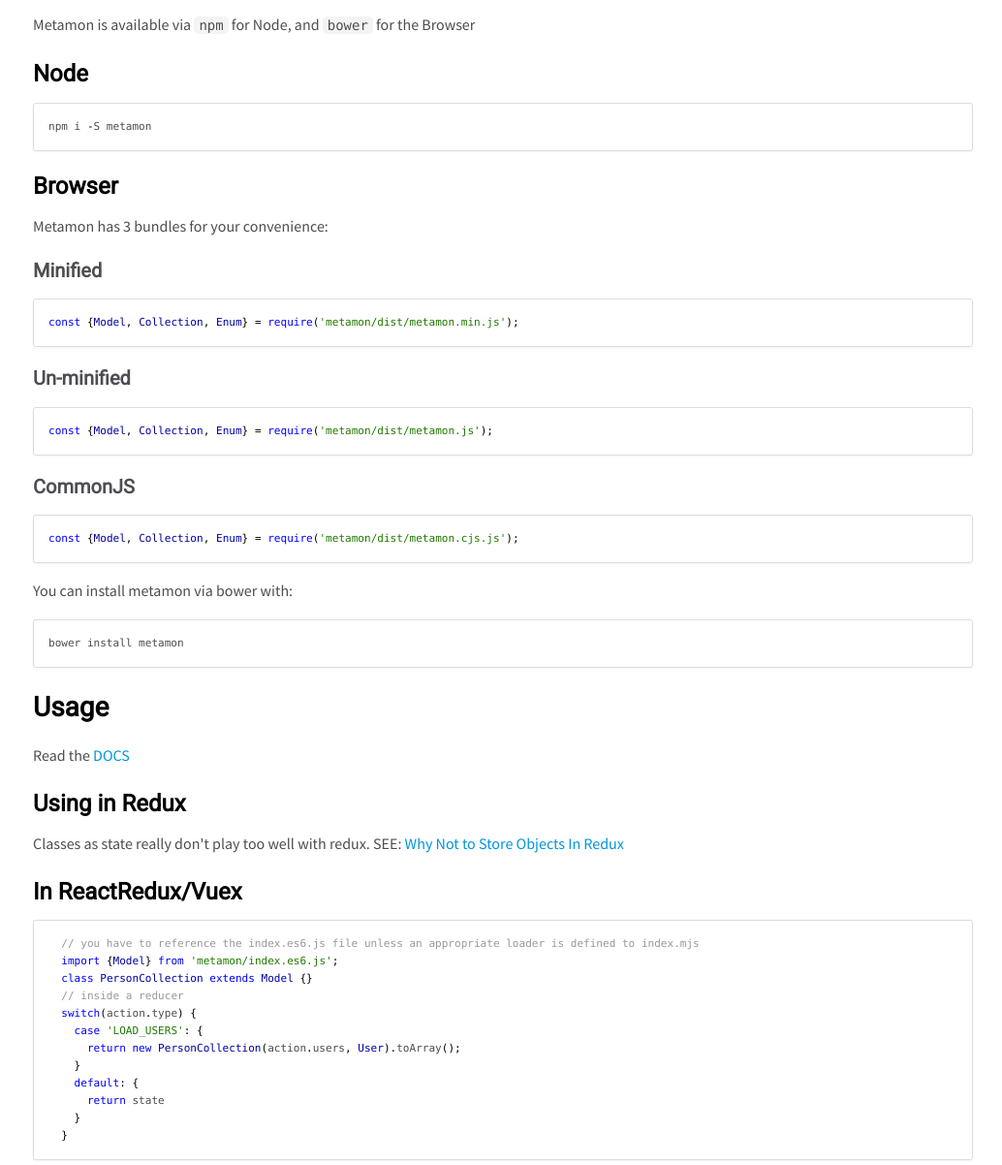
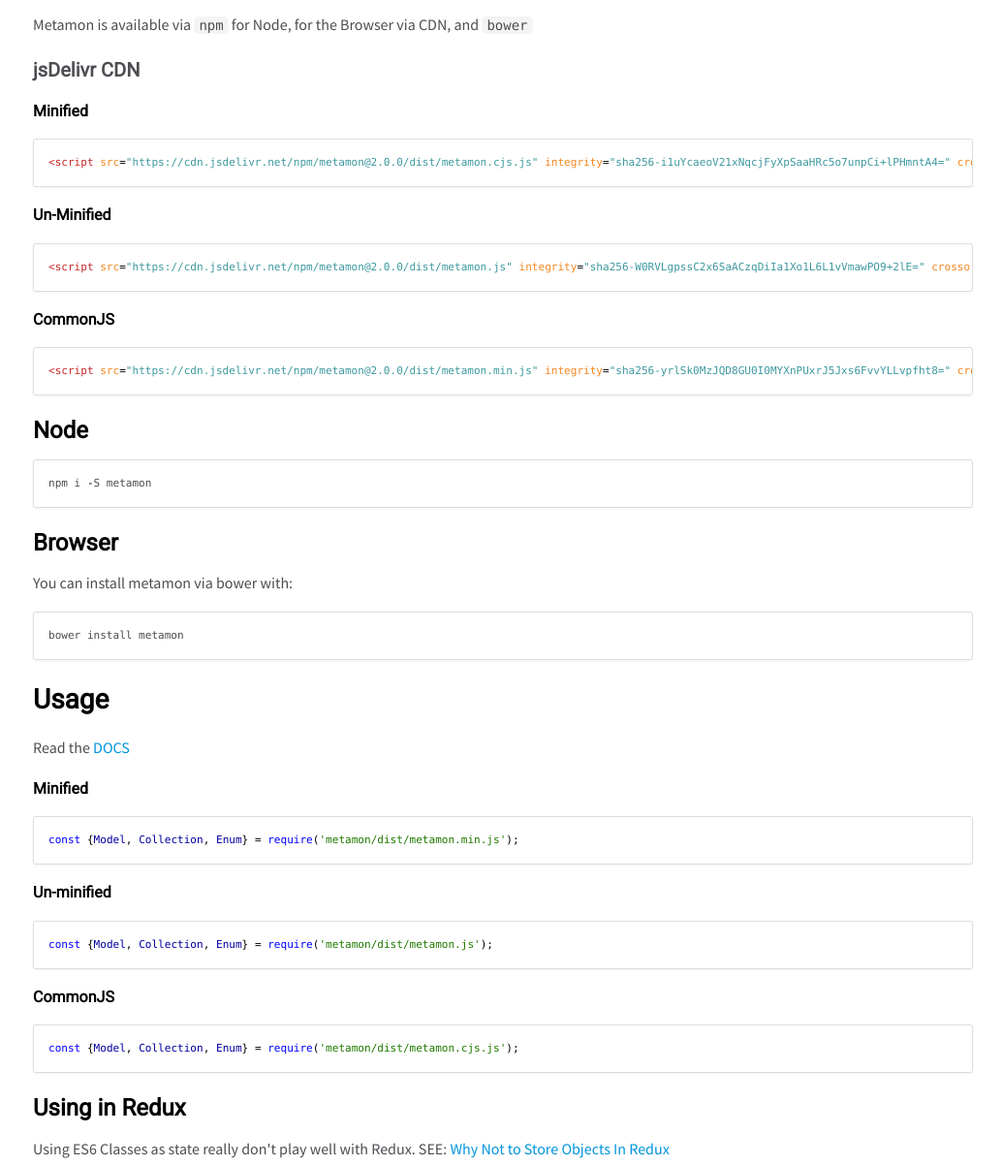
Before and after one commit to JustinBeaudry/metamon, a website: page docs/index.html in a window 1280 px wide. Shown: the part 1299-2501 px from the top of the page at 97% size, without its empty margins (246-1280 px from the left). Drawn offline with nearby package versions, Linux system fonts and the light colour scheme.

Commit message:
rengenerate docs

```diff
--- a/docs/index.html
+++ b/docs/index.html
@@ -48,19 +48,17 @@
 
 
     <section class="readme">
-        <article><h1>Metamon</h1><p><a href="https://badge.fury.io/js/metamon"><img src="https://badge.fury.io/js/metamon.svg" alt="npm version"></a> <a href="https://travis-ci.org/JustinBeaudry/metamon"><img src="https://travis-ci.org/JustinBeaudry/metamon.svg?branch=master" alt="Build Status"></a> <a href="https://coveralls.io/github/JustinBeaudry/metamon?branch=master"><img src="https://coveralls.io/repos/github/JustinBeaudry/metamon/badge.svg?branch=master" alt="Coverage Status"></a> <a href="https://codeclimate.com/github/JustinBeaudry/metamon/maintainability"><img src="https://api.codeclimate.com/v1/badges/8573b69add63f7c41c66/maintainability" alt="Maintainability"></a></p>
+        <article><h1>Metamon</h1><p><a href="https://badge.fury.io/js/metamon"><img src="https://badge.fury.io/js/metamon.svg" alt="npm version"></a> <a href="https://travis-ci.org/JustinBeaudry/metamon"><img src="https://travis-ci.org/JustinBeaudry/metamon.svg?branch=master" alt="Build Status"></a> <a href="https://coveralls.io/github/JustinBeaudry/metamon?branch=master"><img src="https://coveralls.io/repos/github/JustinBeaudry/metamon/badge.svg?branch=master" alt="Coverage Status"></a> <a href="https://codeclimate.com/github/JustinBeaudry/metamon/maintainability"><img src="https://api.codeclimate.com/v1/badges/8573b69add63f7c41c66/maintainability" alt="Maintainability"></a> </p>
 <p><img src="https://media.giphy.com/media/uQZTgSuGZMTHG/giphy.gif" alt="Ditto"></p>
 <p>Share Data Representations (Models, Collections) Node and the Browser</p>
 <p>Read the <a href="https://justinbeaudry.github.io/metamon/">DOCS</a></p>
 <h2>Why?</h2><p>Metamon is a toolkit for consistency with the representations of your data between Node applications and Browsers.
 It provides methods for creating, indexing, manipulating, and maintaining consistency with the representations. </p>
-<h2>Installation</h2><p>Metamon is available via <code>npm</code> for Node, and <code>bower</code> for the Browser</p>
-<h3>Node</h3><pre class="prettyprint source lang-shell"><code>npm i -S metamon</code></pre><h3>Browser</h3><p>Metamon has 3 bundles for your convenience:</p>
-<h4>Minified</h4><pre class="prettyprint source lang-javascript"><code>const {Model, Collection, Enum} = require('metamon/dist/metamon.min.js');</code></pre><h4>Un-minified</h4><pre class="prettyprint source lang-javascript"><code>const {Model, Collection, Enum} = require('metamon/dist/metamon.js');</code></pre><h4>CommonJS</h4><pre class="prettyprint source lang-javascript"><code>const {Model, Collection, Enum} = require('metamon/dist/metamon.cjs.js');</code></pre><p>You can install metamon via bower with:</p>
+<h2>Installation</h2><p>Metamon is available via <code>npm</code> for Node, for the Browser via CDN, and <code>bower</code></p>
+<h4>jsDelivr CDN</h4><h5>Minified</h5><pre class="prettyprint source lang-html"><code>&lt;script src=&quot;https://cdn.jsdelivr.net/npm/metamon@2.0.0/dist/metamon.cjs.js&quot; integrity=&quot;sha256-i1uYcaeoV21xNqcjFyXpSaaHRc5o7unpCi+lPHmntA4=&quot; crossorigin=&quot;anonymous&quot;>&lt;/script></code></pre><h5>Un-Minified</h5><pre class="prettyprint source lang-html"><code>&lt;script src=&quot;https://cdn.jsdelivr.net/npm/metamon@2.0.0/dist/metamon.js&quot; integrity=&quot;sha256-W0RVLgpssC2x6SaACzqDiIa1Xo1L6L1vVmawPO9+2lE=&quot; crossorigin=&quot;anonymous&quot;>&lt;/script></code></pre><h5>CommonJS</h5><pre class="prettyprint source lang-html"><code>&lt;script src=&quot;https://cdn.jsdelivr.net/npm/metamon@2.0.0/dist/metamon.min.js&quot; integrity=&quot;sha256-yrlSk0MzJQD8GU0I0MYXnPUxrJ5Jxs6FvvYLLvpfht8=&quot; crossorigin=&quot;anonymous&quot;>&lt;/script></code></pre><h3>Node</h3><pre class="prettyprint source lang-shell"><code>npm i -S metamon</code></pre><h3>Browser</h3><p>You can install metamon via bower with:</p>
 <pre class="prettyprint source lang-shell"><code>bower install metamon</code></pre><h2>Usage</h2><p>Read the <a href="https://justinbeaudry.github.io/metamon/">DOCS</a></p>
-<h3>Using in Redux</h3><p>Classes as state really don't play too well with redux. SEE: <a href="https://medium.com/collaborne-engineering/why-not-to-store-objects-in-redux-7f41243020fc">Why Not to Store Objects In Redux</a></p>
-<h3>In ReactRedux/Vuex</h3><pre class="prettyprint source lang-javascript"><code>  // you have to reference the index.es6.js file unless an appropriate loader is defined to index.mjs
-  import {Model} from 'metamon/index.es6.js';
+<h5>Minified</h5><pre class="prettyprint source lang-javascript"><code>const {Model, Collection, Enum} = require('metamon/dist/metamon.min.js');</code></pre><h5>Un-minified</h5><pre class="prettyprint source lang-javascript"><code>const {Model, Collection, Enum} = require('metamon/dist/metamon.js');</code></pre><h5>CommonJS</h5><pre class="prettyprint source lang-javascript"><code>const {Model, Collection, Enum} = require('metamon/dist/metamon.cjs.js');</code></pre><h3>Using in Redux</h3><p>Using ES6 Classes as state really don't play well with Redux. SEE: <a href="https://medium.com/collaborne-engineering/why-not-to-store-objects-in-redux-7f41243020fc">Why Not to Store Objects In Redux</a></p>
+<pre class="prettyprint source lang-javascript"><code>  import {Model} from 'metamon/index.es6.js';
   class PersonCollection extends Model {}
   // inside a reducer
   switch(action.type) {
@@ -83,7 +81,7 @@
 <br class="clear">
 
 <footer>
-    Generated by <a href="https://github.com/jsdoc3/jsdoc">JSDoc 3.5.5</a> on Sat Jul 21 2018 20:16:40 GMT-0700 (PDT) using the Minami theme.
+    Generated by <a href="https://github.com/jsdoc3/jsdoc">JSDoc 3.5.5</a> on Sat Jul 28 2018 20:48:45 GMT-0700 (PDT) using the Minami theme.
 </footer>
 
 <script>prettyPrint();</script>
```
Also changed, not shown: docs/Collection.html (+1 -1 lines), docs/Collection.js.html (+1 -1 lines), docs/Enum.html (+1 -1 lines), docs/Enum.js.html (+1 -1 lines), docs/MissingIndexError_MissingIndexError.html (+1 -1 lines), docs/Model.html (+1 -1 lines), docs/Model.js.html (+1 -1 lines), docs/Serializable.html (+1 -1 lines), docs/Serializable.js.html (+1 -1 lines), docs/UnsupportedError_UnsupportedError.html (+1 -1 lines), docs/errors.js.html (+1 -1 lines).
